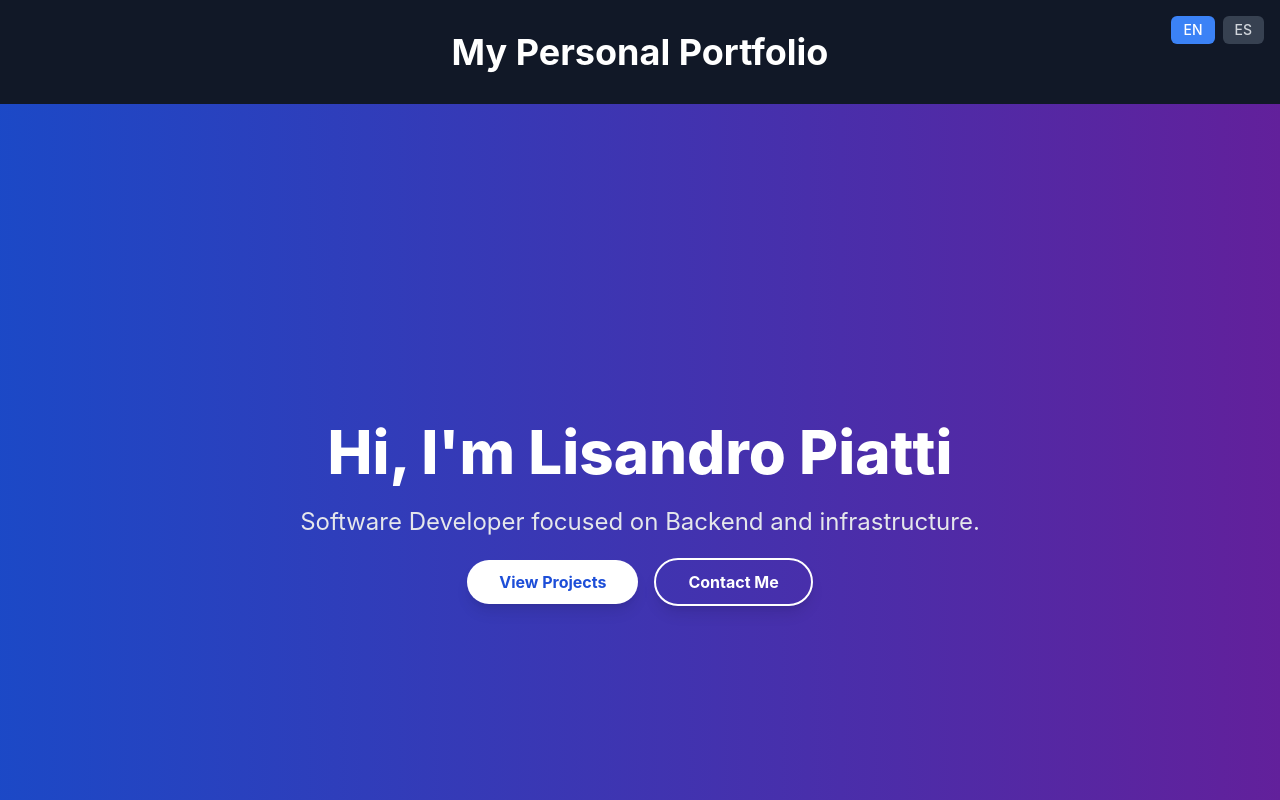
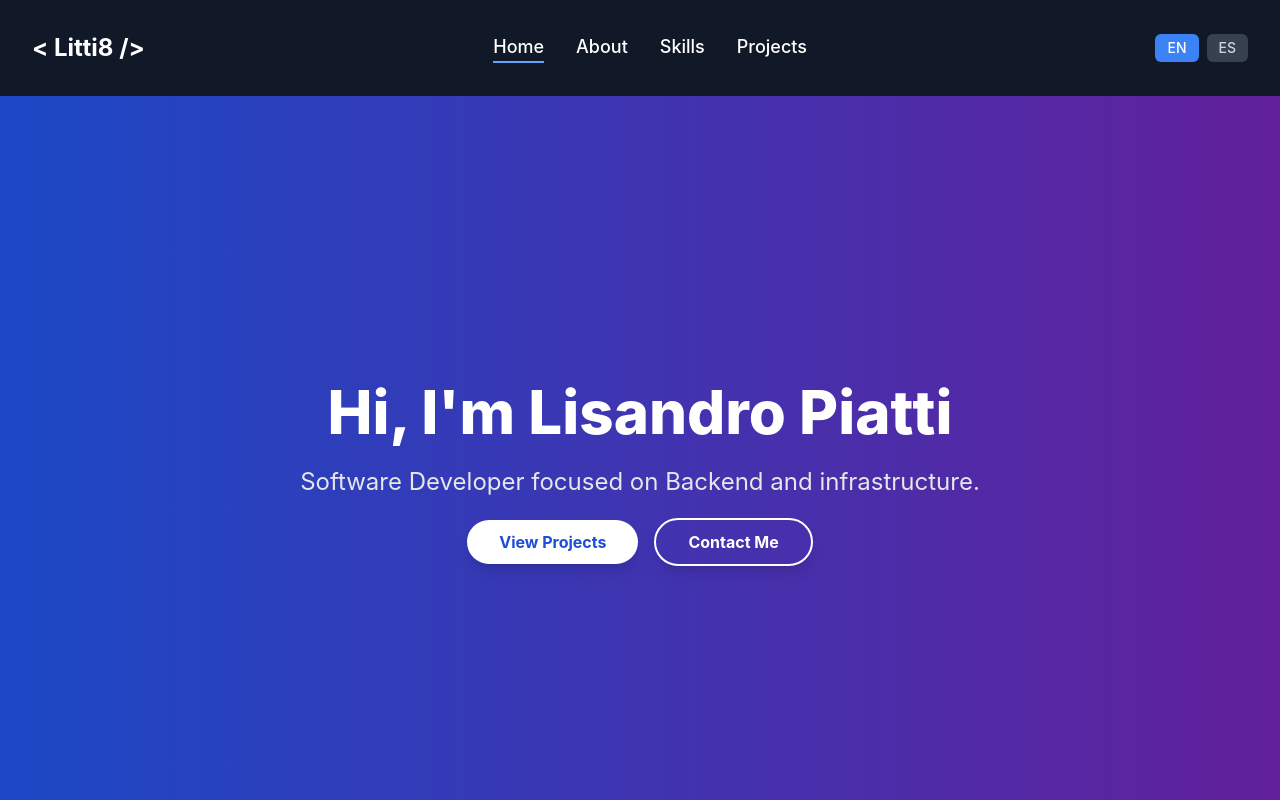
Before and after one commit to Litti8/my-professional-portfolio, a React (Create React App) app: page / in a window 1280 px wide. Shown: the top 800 px of the page. Built offline with nearby package versions, Linux system fonts and the light colour scheme.

Commit message:
feat: Improve navbar active section highlighting and dynamic background blur

```diff
--- a/src/App.tsx
+++ b/src/App.tsx
@@ -1,42 +1,31 @@
+
 import React from 'react';
 import Hero from './components/Hero';
 import About from './components/About';
 import Skills from './components/Skills';
-import { useTranslation } from 'react-i18next';
+// import Projects from './components/Projects';
+import Navbar from './components/Navbar'; // <-- Importa el nuevo componente Navbar
+// useTranslation ya no se necesita aquí porque el control de idioma se moverá al Navbar
 
 function App() {
-  const { t, i18n } = useTranslation();
-
-  // Función para cambiar el idioma
-  const changeLanguage = (lng: string) => {
-    i18n.changeLanguage(lng);
-  };
+  // Los props para changeLanguage e i18n se pasarán al Navbar, si es necesario,
+  // pero usaremos useTranslation directamente en Navbar para simplificar.
 
   return (
     <div className="min-h-screen bg-gray-900 text-white">
+      {/* El Navbar va aquí, fijo en la parte superior */}
+      <Navbar />
 
-      <div className="absolute top-4 right-4 z-20 space-x-2">
-        <button
-          onClick={() => changeLanguage('en')}
-          className={`px-3 py-1 rounded-md text-sm font-medium ${i18n.language === 'en' ? 'bg-blue-500 text-white' : 'bg-gray-700 text-gray-300 hover:bg-gray-600'}`}
-        >
-          EN
-        </button>
-        <button
-          onClick={() => changeLanguage('es')}
-          className={`px-3 py-1 rounded-md text-sm font-medium ${i18n.language === 'es' ? 'bg-blue-500 text-white' : 'bg-gray-700 text-gray-300 hover:bg-gray-600'}`}
-        >
-          ES
-        </button>
-      </div>
-
-      <h1 className="text-center text-4xl font-bold py-8">
+      {/* Eliminamos el h1 del título y los botones de idioma de aquí */}
+      {/* <h1 className="text-center text-4xl font-bold py-8">
         {t('portfolio_title')}
-      </h1>
+      </h1> */}
+      {/* Los botones de idioma también se moverán al Navbar */}
 
       <Hero />
       <About />
       <Skills />
+
     </div>
   );
 }
--- a/src/components/Hero.tsx
+++ b/src/components/Hero.tsx
@@ -6,7 +6,7 @@
   const { t } = useTranslation();
 
   return (
-    <section className="relative h-screen flex items-center justify-center text-center p-4">
+    <section id="hero" className="relative h-screen flex items-center justify-center text-center p-4">
       <div className="absolute inset-0 bg-gradient-to-r from-blue-700 to-purple-800 opacity-90 z-0"></div>
 
       <div className="relative z-10 max-w-3xl mx-auto">
--- /dev/null
+++ b/src/components/Navbar.tsx
@@ -0,0 +1,96 @@
+
+import React, { useState, useEffect } from 'react';
+import { useTranslation } from 'react-i18next';
+import useScrollSpy from '../hooks/useScrollSpy';
+
+const Navbar: React.FC = () => {
+  const { t, i18n } = useTranslation();
+  const [scrolled, setScrolled] = useState(false);
+
+
+  const sectionIds = ['hero', 'about', 'skills', 'projects'];
+  const activeSection = useScrollSpy(sectionIds, 64);
+
+  const navLinks = [
+    { id: 'hero', titleKey: 'nav_home' },
+    { id: 'about', titleKey: 'nav_about' },
+    { id: 'skills', titleKey: 'nav_skills' },
+    { id: 'projects', titleKey: 'nav_projects' },
+  ];
+
+  const changeLanguage = (lng: string) => {
+    i18n.changeLanguage(lng);
+  };
+
+
+  useEffect(() => {
+    const handleScroll = () => {
+
+      const isScrolled = window.scrollY > 10;
+      if (isScrolled !== scrolled) {
+        setScrolled(isScrolled);
+      }
+    };
+
+    window.addEventListener('scroll', handleScroll);
+
+    return () => {
+      window.removeEventListener('scroll', handleScroll);
+    };
+  }, [scrolled]);
+
+  return (
+    <nav className={`
+      fixed top-0 left-0 w-full z-50 py-4 transition-all duration-300 ease-in-out
+      ${scrolled
+        ? 'bg-gray-900 bg-opacity-70 backdrop-filter backdrop-blur-lg shadow-lg'
+        : 'bg-gray-900 shadow-none'
+      }
+    `}>
+      <div className="max-w-7xl mx-auto px-4 sm:px-6 lg:px-8 flex items-center justify-between h-16">
+        {/* Nombre del Portafolio / Logo */}
+        <div className="flex-shrink-0">
+          <a href="#hero" className="text-white text-2xl font-bold hover:text-blue-400 transition-colors duration-300">
+            {t('portfolio_title')}
+          </a>
+        </div>
+
+        {/* Enlaces de Navegación */}
+        <div className="hidden md:flex flex-grow justify-center space-x-8">
+          {navLinks.map((link) => (
+            <a
+              key={link.id}
+              href={`#${link.id}`}
+              className={`
+                text-white text-lg font-medium hover:text-blue-400 transition-colors duration-300
+                ${activeSection === link.id ? 'border-b-2 border-blue-400 text-blue-400' : ''}
+              `}
+            >
+              {t(link.titleKey)}
+            </a>
+          ))}
+        </div>
+
+        {/* Botones de Cambio de Idioma */}
+        <div className="flex items-center space-x-2">
+          <button
+            onClick={() => changeLanguage('en')}
+            className={`px-3 py-1 rounded-md text-sm font-medium transition-colors duration-200
+              ${i18n.language === 'en' ? 'bg-blue-500 text-white' : 'bg-gray-700 text-gray-300 hover:bg-gray-600'}`}
+          >
+            EN
+          </button>
+          <button
+            onClick={() => changeLanguage('es')}
+            className={`px-3 py-1 rounded-md text-sm font-medium transition-colors duration-200
+              ${i18n.language === 'es' ? 'bg-blue-500 text-white' : 'bg-gray-700 text-gray-300 hover:bg-gray-600'}`}
+          >
+            ES
+          </button>
+        </div>
+      </div>
+    </nav>
+  );
+};
+
+export default Navbar;
--- /dev/null
+++ b/src/hooks/useScrollSpy.ts
@@ -0,0 +1,45 @@
+
+import { useState, useEffect, useRef } from 'react';
+
+const useScrollSpy = (sectionIds: string[], offsetPx: number = 0) => {
+  const [activeSection, setActiveSection] = useState<string>('');
+  const observerRef = useRef<IntersectionObserver | null>(null);
+
+  useEffect(() => {
+    const normalizedOffsetPx = Math.max(0, offsetPx);
+
+    const observerOptions: IntersectionObserverInit = {
+      root: null,
+      rootMargin: `-${normalizedOffsetPx}px 0px 0px 0px`,
+      threshold: 0,
+    };
+
+    const callback: IntersectionObserverCallback = (entries) => {
+      entries.forEach((entry) => {
+
+        if (entry.isIntersecting && entry.boundingClientRect.top <= normalizedOffsetPx + 1) { // Pequeño ajuste de +1px para tolerancia
+          setActiveSection(entry.target.id);
+        }
+      });
+    };
+
+    observerRef.current = new IntersectionObserver(callback, observerOptions);
+
+    sectionIds.forEach((id) => {
+      const element = document.getElementById(id);
+      if (element) {
+        observerRef.current?.observe(element);
+      }
+    });
+
+    return () => {
+      if (observerRef.current) {
+        observerRef.current.disconnect();
+      }
+    };
+  }, [sectionIds, offsetPx]);
+
+  return activeSection;
+};
+
+export default useScrollSpy;
--- a/src/i18n/locales/en/translation.json
+++ b/src/i18n/locales/en/translation.json
@@ -3,7 +3,12 @@
   "hero_subtitle": "Software Developer focused on Backend and infrastructure.",
   "view_projects": "View Projects",
   "contact_me": "Contact Me",
-  "portfolio_title": "My Personal Portfolio",
+
+  "portfolio_title": "< Litti8 />",
+  "nav_home": "Home",
+  "nav_about": "About",
+  "nav_skills": "Skills",
+  "nav_projects": "Projects",
 
   "about_title": "About Me",
   "about_paragraph_1": "Hello! I am Lisandro, a passionate Software developer with an analytical mindset, focused on solving complex problems with efficiency and quality.",
--- a/src/i18n/locales/es/translation.json
+++ b/src/i18n/locales/es/translation.json
@@ -3,7 +3,12 @@
   "hero_subtitle": "Desarrollador de Software enfocado al Backend e infraestructura",
   "view_projects": "Ver Proyectos",
   "contact_me": "Contáctame",
-  "portfolio_title": "Mi Portafolio Personal",
+
+  "portfolio_title": "< Litti8 />",
+  "nav_home": "Inicio",
+  "nav_about": "Sobre Mí",
+  "nav_skills": "Habilidades",
+  "nav_projects": "Proyectos",
 
   "about_title": "Sobre Mí",
   "about_paragraph_1": "¡Hola! Soy Lisandro, un apasionado Desarrollador de software con mentalidad analítica, enfocado en resolver problemas complejos con eficiencia y calidad.",
--- a/src/index.css
+++ b/src/index.css
@@ -1,18 +1,30 @@
+/* src/index.css */
 @tailwind base;
 @tailwind components;
 @tailwind utilities;
 
-/* Aquí puedes tener otros estilos CSS personalizados si los necesitas */
 body {
-  margin: 0;
+  /* Elimina el margin: 0; inicial si lo tenías, y asegúrate de que solo margin-top esté presente */
+  /* margin: 0; <--- Elimina esto si está causando conflicto */
   font-family: -apple-system, BlinkMacSystemFont, 'Segoe UI', 'Roboto', 'Oxygen',
     'Ubuntu', 'Cantarell', 'Fira Sans', 'Droid Sans', 'Helvetica Neue',
     sans-serif;
   -webkit-font-smoothing: antialiased;
   -moz-osx-font-smoothing: grayscale;
+
+  /* Este margen empuja el contenido del body hacia abajo, evitando que quede oculto por el navbar fijo */
+  margin-top: 64px; /* Ajusta esto a la altura de tu navbar (h-16 en Tailwind es 64px) */
+
+  scroll-behavior: smooth; /* Habilita el scroll suave para los enlaces del navbar */
+  overflow-x: hidden; /* Evita el scroll horizontal no deseado */
 }
 
 code {
   font-family: source-code-pro, Menlo, Monaco, Consolas, 'Courier New',
     monospace;
 }
+
+html {
+  /* Esto es CRUCIAL para que los enlaces internos naveguen correctamente sin que el navbar tape la parte superior de la sección */
+  scroll-padding-top: 64px; /* DEBE ser el mismo valor que margin-top del body y offsetPx del Navbar */
+}
```
